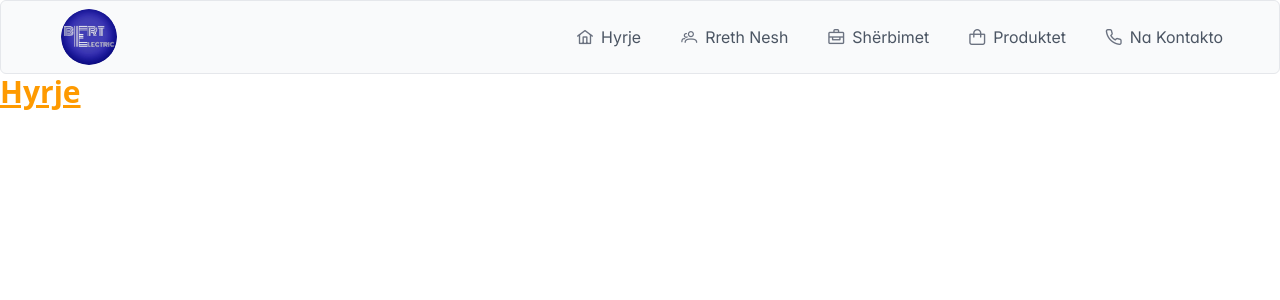
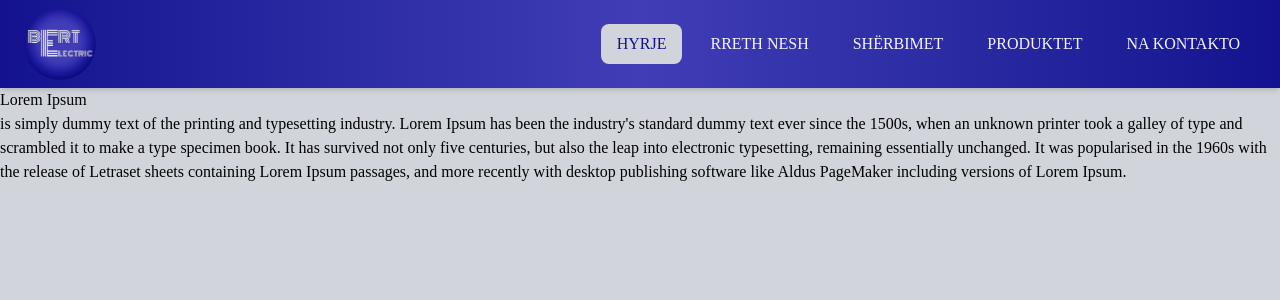
Before and after one commit to Amarildo05/Bert-Electric, a React (Vite) app: page / in a window 1280 px wide. Shown: the top 300 px of the page. Built offline with nearby package versions, Linux system fonts and the light colour scheme.

Commit message:
Converted Navbar and made it from sctach with Tailwind , some other adjustents

```diff
--- a/src/components/Navbar.jsx
+++ b/src/components/Navbar.jsx
@@ -1,50 +1,49 @@
-import { Menubar } from "primereact/menubar";
-import { useNavigate } from "react-router-dom";
+import { useLocation, useNavigate } from "react-router-dom";
 
-export default function BasicDemo() {
-  const navigate = useNavigate(); // to navigate programmatically
+export default function Navbar() {
+  const location = useLocation();
+  const navigate = useNavigate();
 
-  const items = [
-    {
-      label: "Hyrje",
-      icon: "pi pi-home",
-      command: () => navigate("/"),
-    },
-    {
-      label: "Rreth Nesh",
-      icon: "pi pi-users",
-      command: () => navigate("/rreth-nesh"),
-    },
-    {
-      label: "Shërbimet",
-      icon: "pi pi-briefcase",
-      command: () => navigate("/sherbimet"),
-    },
-    {
-      label: "Produktet",
-      icon: "pi pi-shopping-bag",
-      command: () => navigate("/produktet"),
-    },
-    {
-      label: "Na Kontakto",
-      icon: "pi pi-phone",
-      command: () => navigate("/kontakt"),
-    },
+  const navItems = [
+    { label: "Hyrje", path: "/" },
+    { label: "Rreth Nesh", path: "/rreth-nesh" },
+    { label: "Shërbimet", path: "/sherbimet" },
+    { label: "Produktet", path: "/produktet" },
+    { label: "Na Kontakto", path: "/kontakt" },
   ];
 
   return (
-    <div className="card">
-      <Menubar
-        model={items}
-        start={
+    <nav className="bg-gradient-to-r from-[#14128f] via-[#413db6] to-[#14128f] text-[#f4f5fd] px-6 py-2 shadow-md">
+      <div className="max-w-7xl mx-auto flex justify-between items-center">
+        {/* Logo */}
+        <div
+          className="flex items-center cursor-pointer transition-transform duration-200 hover:scale-110"
+          onClick={() => navigate("/")}
+        >
           <img
             src="/BertElectric-Logo.png"
             alt="Bert Electric Logo"
-            className="w-14 h-14 rounded-full ml-6"
+            className="w-18 h-18 rounded-full"
           />
-        }
-        className="justify-around gap-96"
-      />
-    </div>
+        </div>
+
+        {/* Nav Items */}
+        <ul className="flex gap-3 uppercase">
+          {navItems.map((item) => (
+            <li
+              key={item.path}
+              onClick={() => navigate(item.path)}
+              className={`cursor-pointer px-4 py-2 rounded-lg transition-all duration-300 relative ${
+                location.pathname === item.path
+                  ? "bg-[#d1d5db] text-[#14128f] hover:scale-110 hover:shadow-xl"
+                  : "hover:bg-[#d1d5db] hover:text-[#14128f] hover:scale-110 hover:shadow-xl"
+              }`}
+            >
+              {item.label}
+            </li>
+          ))}
+        </ul>
+      </div>
+    </nav>
   );
 }
--- a/src/index.css
+++ b/src/index.css
@@ -1,6 +1,9 @@
+@import url("https://fonts.googleapis.com/css2?family=Playfair+Display:wght@400;700&family=Merriweather:wght@400;700&display=swap");
 @import "tailwindcss";
 
 body {
   margin: 0;
   box-sizing: border-box;
+  background-color: #d1d5db;
+  font-family: Raleway;
 }
--- a/src/pages/Home.jsx
+++ b/src/pages/Home.jsx
@@ -1,7 +1,15 @@
 export default function Home() {
   return (
-    <div className="text-3xl font-bold underline text-amber-500">
-      Hyrje
+    <div>
+      <h1>Lorem Ipsum</h1> is simply dummy text of the printing and typesetting
+      industry. Lorem Ipsum has been the industry's standard dummy text ever
+      since the 1500s, when an unknown printer took a galley of type and
+      scrambled it to make a type specimen book. It has survived not only five
+      centuries, but also the leap into electronic typesetting, remaining
+      essentially unchanged. It was popularised in the 1960s with the release of
+      Letraset sheets containing Lorem Ipsum passages, and more recently with
+      desktop publishing software like Aldus PageMaker including versions of
+      Lorem Ipsum.
     </div>
   );
 }
```
Also changed, not shown: src/main.jsx (+10 -10 lines), public/BertElectric.jfif (deleted).
